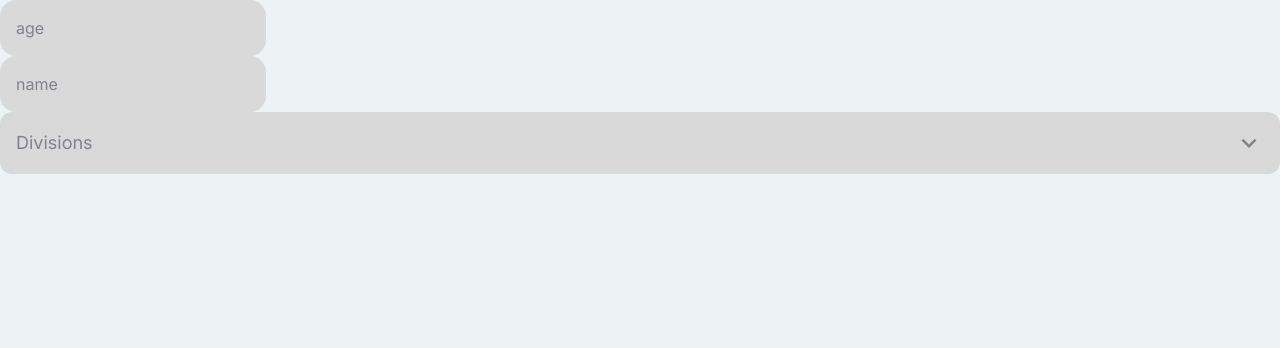
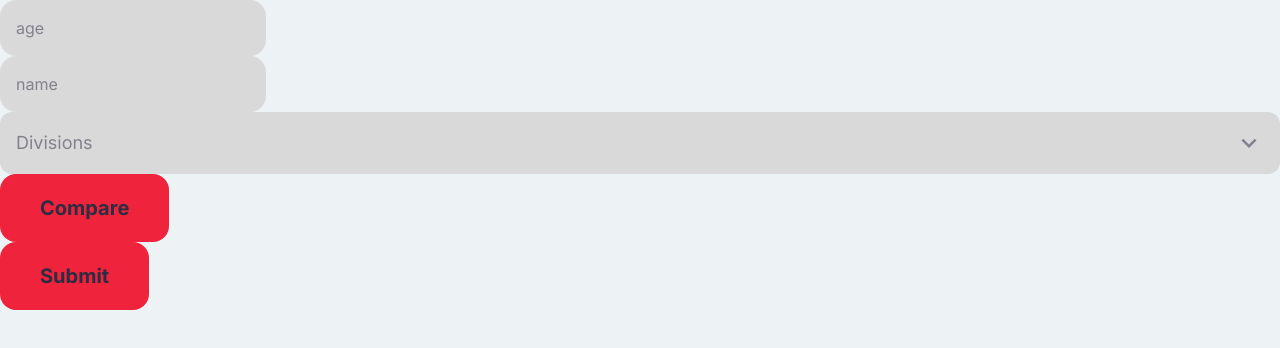
Before and after one commit to ZacharyTa/powerlifting-project, a Next.js app: page / in a window 1280 px wide. Shown: the top 348 px of the page. Built offline with nearby package versions, Linux system fonts and the light colour scheme.

Commit message:
added button

```diff
--- /dev/null
+++ b/src/app/stats/page.js
@@ -0,0 +1,5 @@
+const Stats = () => {
+  return <div>helloworld</div>;
+};
+
+export default Stats;
--- /dev/null
+++ b/src/components/Button.jsx
@@ -0,0 +1,17 @@
+"use client";
+import { useRouter } from "next/navigation";
+
+const Button = ({ text, link, state, setState }) => {
+  const router = useRouter();
+
+  return (
+    <div
+      className="bg-power-red-100 text-power-black text-xl font-bold py-5 w-fit px-10 items-center rounded-2xl cursor-pointer"
+      onClick={() => (link ? router.push(`/${link}`) : setState(!state))}
+    >
+      {text}
+    </div>
+  );
+};
+
+export default Button;
--- a/src/components/Test.jsx
+++ b/src/components/Test.jsx
@@ -3,12 +3,14 @@ import React from "react";
 import { useState } from "react";
 import Select from "@/components/Select";
 import Input from "@/components/Input";
+import Button from "@/components/Button";
 import { DIVISIONS } from "@/data/forms/Information";
 import { UNITS } from "@/data/forms/Information";
 const Test = () => {
   const [division, setDivision] = useState(null);
   const [unit, setUnit] = useState(null);
   const [data, setData] = useState(null);
+  const [state, setState] = useState(false);
   return (
     <>
       <Input name="age" data={data} setData={setData} />
@@ -19,6 +21,8 @@ const Test = () => {
         setCurrent={setDivision}
         title="Divisions"
       />
+      <Button text="Compare" link="stats" />
+      <Button text="Submit" state={state} setState={setState} />
     </>
   );
 };
```
